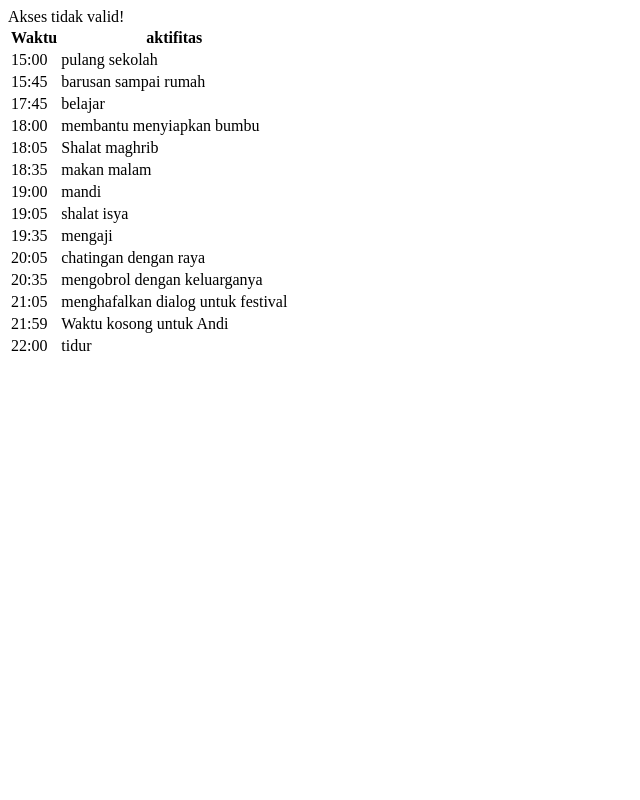
After one commit to restumi/phpLearning, a PHP site: page /skenario3-submit.php in a window 1280 px wide. The commit adds this page. Shown: the whole page, without its empty margins (0-640 px from the left). Run offline with PHP 8.4, Linux system fonts and the light colour scheme.

Commit message:
LKPD skenario 3

```diff
--- /dev/null
+++ b/buNita/skenario3-submit.php
@@ -0,0 +1,68 @@
+<?php
+$tugas = [
+    "15:00" => "pulang sekolah",
+    "15:45" => "barusan sampai rumah",
+    "17:45" => "belajar",
+    "18:00" => "membantu menyiapkan bumbu",
+    "18:05" => "Shalat maghrib",
+    "18:35" => "makan malam",
+    "19:00" => "mandi",
+    "19:05" => "shalat isya",
+    "19:35" => "mengaji",
+    "20:05" => "chatingan dengan raya",
+    "20:35" => "mengobrol dengan keluarganya",
+    "21:05" => "menghafalkan dialog untuk festival",
+    "21:59" => "Waktu kosong untuk Andi",
+    "22:00" => "tidur"
+];
+if ($_SERVER["REQUEST_METHOD"] == "POST") {
+    if (isset($_POST["waktu"]) && isset($_POST["tugas"])) {
+        // Tangkap data yang dikirim dari form
+        $waktu = $_POST["waktu"];
+        $isTugas = $_POST["tugas"];
+        // Periksa apakah nilai yang dikirim ada di dalam daftar tugas
+        if (array_key_exists($waktu, $tugas)) {
+            if($isTugas == 'false') {
+                $tugas["17:45"] = "Waktu luang";
+                echo "pada jam " . $waktu . " Andi sedang " . htmlspecialchars($tugas[$waktu]. " dan tidak ada tugas");
+            } else {
+                echo "pada jam " . $waktu . "Andi sedang " . htmlspecialchars($tugas[$waktu]);
+            }
+        } else {
+            echo "Pilihan tidak valid!";
+        }
+    } else {
+        echo "Anda belum memilih tugas!";
+    }
+} else {
+    echo "Akses tidak valid!";
+}
+?>
+
+<!doctype html>
+<html lang="en">
+<head>
+    <meta charset="UTF-8">
+    <meta name="viewport"
+          content="width=device-width, user-scalable=no, initial-scale=1.0, maximum-scale=1.0, minimum-scale=1.0">
+    <meta http-equiv="X-UA-Compatible" content="ie=edge">
+    <title>Document</title>
+</head>
+<body>
+<table>
+    <tr>
+        <th>Waktu</th>
+        <th>aktifitas</th>
+    </tr>
+        <?php
+            foreach ($tugas as $key => $value){
+                echo "
+<tr>
+    <td>$key</td>
+    <td>$value</td>
+</tr>";
+            }
+        ?>
+</table>
+</body>
+</html>
```
Also changed, not shown: buNita/skenario3.php (+40 -4 lines).
